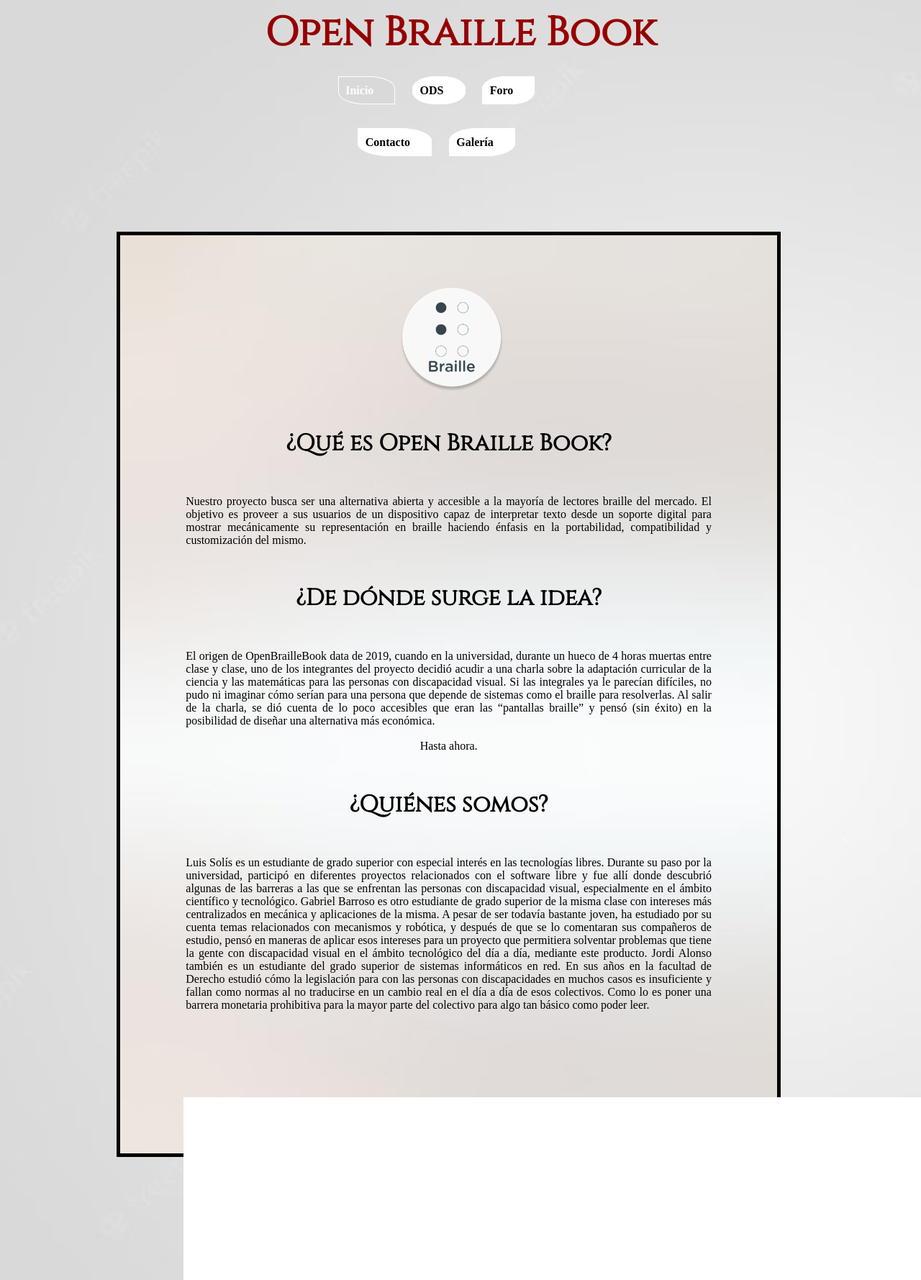
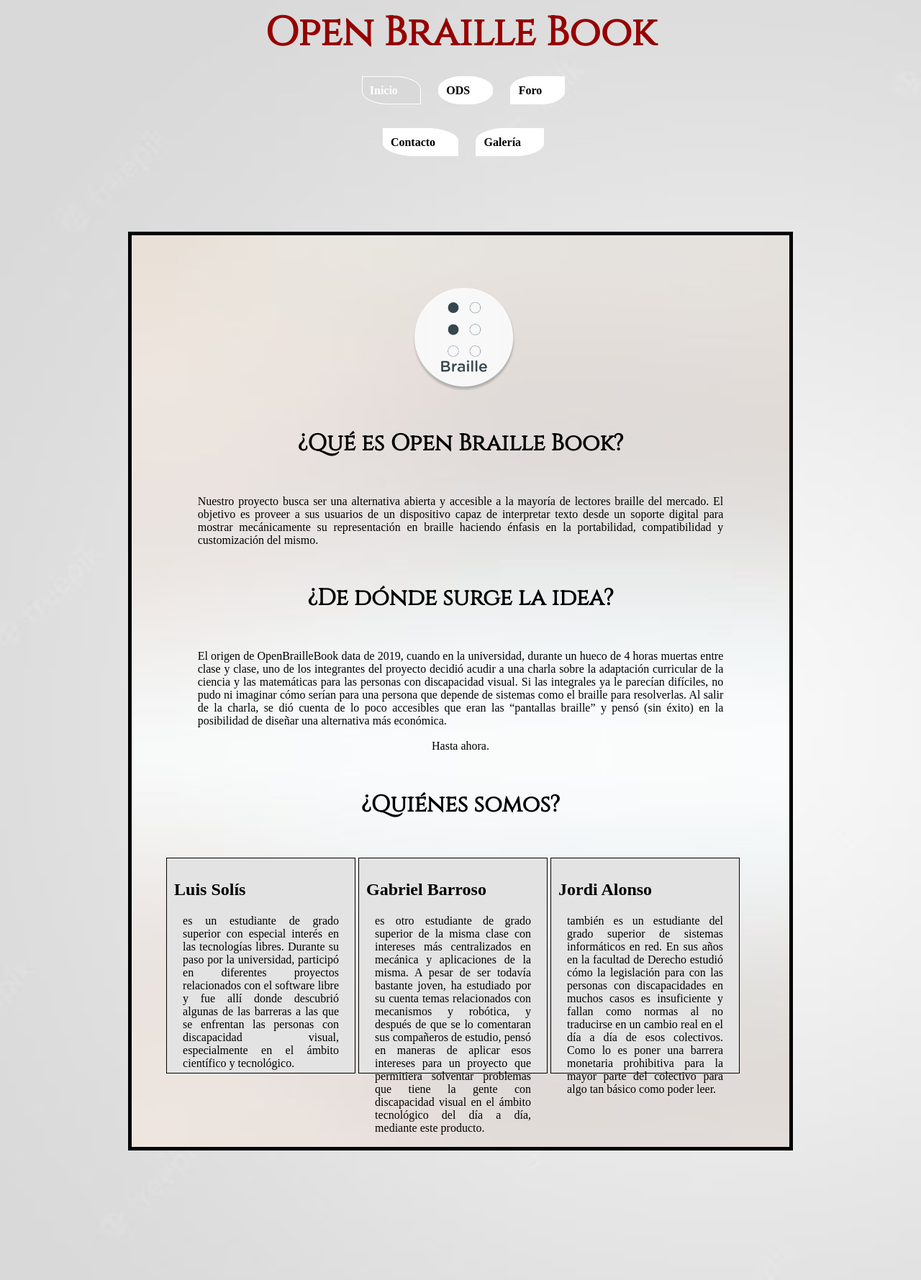
Before and after one commit to openbraillebook/openbraillebook.github.io, a plain HTML site: page index.html in a window 1280 px wide. Shown: the top 1779 px of the page at 72% size. Drawn offline with Linux system fonts and the light colour scheme.

Commit message:
Add files via upload

```diff
--- a/INDEX.css
+++ b/INDEX.css
@@ -28,7 +28,7 @@ header h1 {
 nav {
 	 height: 10px;
 	 padding-top: 1px;
-	 padding-left: 5%;
+	 margin-left:auto;margin-right:auto;
 	 width: 80%;
 	 text-align: center;
 	 height: 35px;
@@ -37,8 +37,12 @@ nav {
 nav ul {list-style-type: none;
 	 color: black;
 	 text-align: center;
+	 padding-left:0px;
 
 	 }
+ul{
+	margin-left:-13px;
+}
 
 nav ul li {
 	 display: inline;
@@ -94,7 +98,7 @@ main {
 	 width: 85%;
 	 height: 3300px;
 	 color: black;
-	 margin-left: 7%;
+	 margin-left: auto;margin-right: auto;
 	 margin-top: 0px;
 	 margin-bottom: 30px;
 	 }
@@ -103,7 +107,7 @@ main {
 	 width: 85%;
 
 	 position: relative;
-	 margin-left: 6.1%;
+	 margin-left: auto;margin-right: auto;
 	 margin-top: 30px;
 	 text-align: justify;
 	 background-color: white;
--- a/index.html
+++ b/index.html
@@ -1,6 +1,6 @@
 <html lang="es">
 <head>
-<title>INDEX</title>
+<title>OBB</title>
 <meta charset="UTF-8">
 <link rel="preconnect" href="https://fonts.googleapis.com">
 <link rel="preconnect" href="https://fonts.gstatic.com" crossorigin>
@@ -8,6 +8,57 @@
 <link rel="stylesheet" type="text/css" href="INDEX.css" />
 </head>
 <style>
+.column {
+  float: left;
+  margin:2px;
+  width: 32%;
+  padding: 10px;
+  height: 300px;
+  box-sizing: border-box;
+  border:1px solid black;
+}
+
+.row:after {
+  content: "";
+  display: table;
+  clear: both;
+  box-sizing: border-box;
+}
+.row{
+width:90%;
+margin-bottom:100px;
+margin-left:auto;margin-right:auto;
+}
+
+@media only screen and (max-device-width: 640px) {
+.column {
+  float: left;
+  margin:2px;
+  margin-bottom:10px;
+  width: 100%;
+  padding: 10px;
+  height: 400px;
+  box-sizing: border-box;
+  border:1px solid black;
+}
+
+.row:after {
+  content: "";
+
+  clear: both;
+  box-sizing: border-box;
+}
+.row{
+width:90%;
+margin-bottom:100px;
+margin-left:auto;margin-right:auto;
+}
+
+
+}
+
+
+
 </style>
 <body>
 <header>
@@ -19,12 +70,12 @@
 <nav>
   		<ul>
     		 <a href="index.html" id="enlace"><li id="selec" >Inicio</li></a>
-    	 	 <a href="Paginas/Casas.html"><li class="centro" >ODS</li></a>
-    		 <a href="Paginas/Personajes.html" ><li class="derecha">Foro</li></a>
+    	 	 <a href="Paginas/ods.html"><li class="centro" >ODS</li></a>
+    		 <a href="Paginas/foro.html" ><li class="derecha">Foro</li></a>
 		<br></br>
 		<br></br>
-    		 <a href="Paginas/Citas.html"><li class="izquierda">Contacto</li></a>
-    	 	 <a href="Paginas/Galeria.html"><li class="derecha">Galería</li></a>
+    		 <a href="Paginas/contacto.html"><li class="izquierda">Contacto</li></a>
+    	 	 <a href="Paginas/galeria.html"><li class="derecha">Galería</li></a>
  		</ul>
 </nav>
 
@@ -56,33 +107,26 @@ El origen de OpenBrailleBook data de 2019, cuando en la universidad, durante un
 
 		</div>
 
-		<h1 class="novelas">¿Quiénes somos?
-		</h1>
+		<h1 class="novelas">¿Quiénes somos?</h1>
 
-		<div class="tlt">Luis Solís es un estudiante de grado superior con especial interés en las tecnologías libres. Durante su paso por la universidad, participó en diferentes proyectos relacionados con el software libre y fue allí donde descubrió algunas de las barreras a las que se enfrentan las personas con discapacidad visual, especialmente en el ámbito científico y tecnológico.
+		<div class="tlt">
 
-
-Gabriel Barroso es otro estudiante de grado superior de la misma clase con intereses más centralizados en mecánica y aplicaciones de la misma. A pesar de ser todavía bastante joven, ha estudiado por su cuenta temas relacionados con mecanismos y robótica, y después de que se lo comentaran sus compañeros de estudio, pensó en maneras de aplicar esos intereses para un proyecto que permitiera solventar problemas que tiene la gente con discapacidad visual en el ámbito tecnológico del día a día, mediante este producto.
-
-
-Jordi Alonso también es un estudiante del grado superior de sistemas informáticos en red. En sus años en la facultad de Derecho estudió cómo la legislación para con las personas con discapacidades en muchos casos es insuficiente y fallan como normas al no traducirse en un cambio real en el día a día de esos colectivos. Como lo es poner una barrera monetaria prohibitiva para la mayor parte del colectivo para algo tan básico como poder leer.
-
+		</div>
+		<div class="row">
+		  <div class="column" style="background-color:#e3e3e3;">
+			<h2>Luis Solís</h2>
+			<p>es un estudiante de grado superior con especial interés en las tecnologías libres. Durante su paso por la universidad, participó en diferentes proyectos relacionados con el software libre y fue allí donde descubrió algunas de las barreras a las que se enfrentan las personas con discapacidad visual, especialmente en el ámbito científico y tecnológico.</p>
+		  </div>
+		  <div class="column" style="background-color:#e3e3e3;">
+			<h2>Gabriel Barroso</h2>
+			<p>es otro estudiante de grado superior de la misma clase con intereses más centralizados en mecánica y aplicaciones de la misma. A pesar de ser todavía bastante joven, ha estudiado por su cuenta temas relacionados con mecanismos y robótica, y después de que se lo comentaran sus compañeros de estudio, pensó en maneras de aplicar esos intereses para un proyecto que permitiera solventar problemas que tiene la gente con discapacidad visual en el ámbito tecnológico del día a día, mediante este producto.</p>
+		  </div>
+		  <div class="column" style="background-color:#e3e3e3;">
+			<h2>Jordi Alonso</h2>
+			<p>también es un estudiante del grado superior de sistemas informáticos en red. En sus años en la facultad de Derecho estudió cómo la legislación para con las personas con discapacidades en muchos casos es insuficiente y fallan como normas al no traducirse en un cambio real en el día a día de esos colectivos. Como lo es poner una barrera monetaria prohibitiva para la mayor parte del colectivo para algo tan básico como poder leer. </p>
+		  </div>
+		</div>
 </div>
-		<p class="recom"><br>
-
-		</p>
-
-	  	<p id="int">
-
-	  	</p>
-	  	<p id="int">
-
-	  	</p>
-	  	<p id="int">
-	  	</p>
-
-
-	</div>
 </main>
 
 
```
